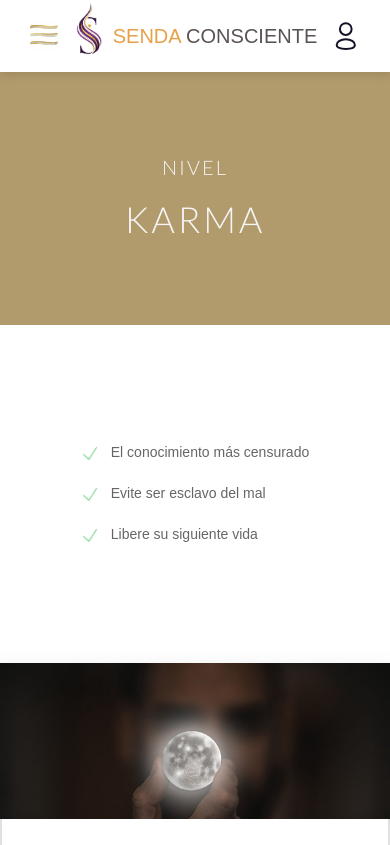
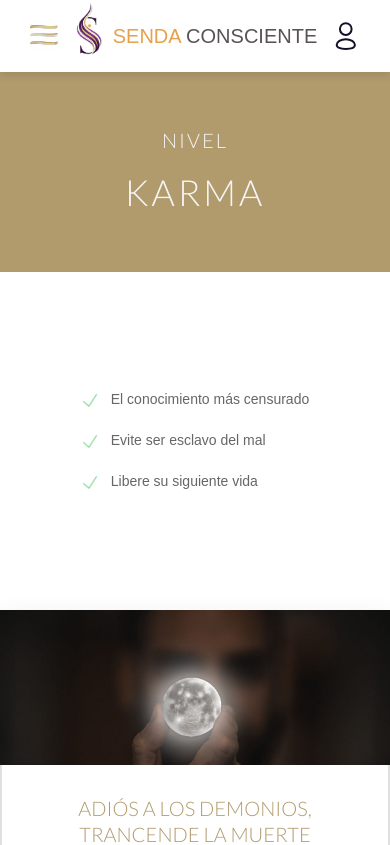
Before and after one commit to orbimatrix/Conscious-path, a Next.js app: page /karma in a window 390 px wide. Shown: the top 845 px of the page. Built offline with nearby package versions, Linux system fonts and the light colour scheme; no server answers.

Commit message:
Add Responsive Styles for Hero Section in Karma CSS
- Introduced new media query styles for the hero section to enhance responsiveness on screens between 320px and 920px.
- Set specific height and padding for the hero section to improve layout and user experience on smaller devices.

```diff
--- a/src/app/karma/karma.css
+++ b/src/app/karma/karma.css
@@ -1143,6 +1143,15 @@
   }
 }
 
+/* Hero section height for screens 920px to 320px */
+@media (max-width: 920px) and (min-width: 320px) {
+  .carisma-hero {
+    height: 200px;
+    min-height: 200px;
+    padding: 0 20px;
+  }
+}
+
 /* Increase image size for screens wider than 960px */
 @media (min-width: 960px) {
   .carisma-image-container {
```
